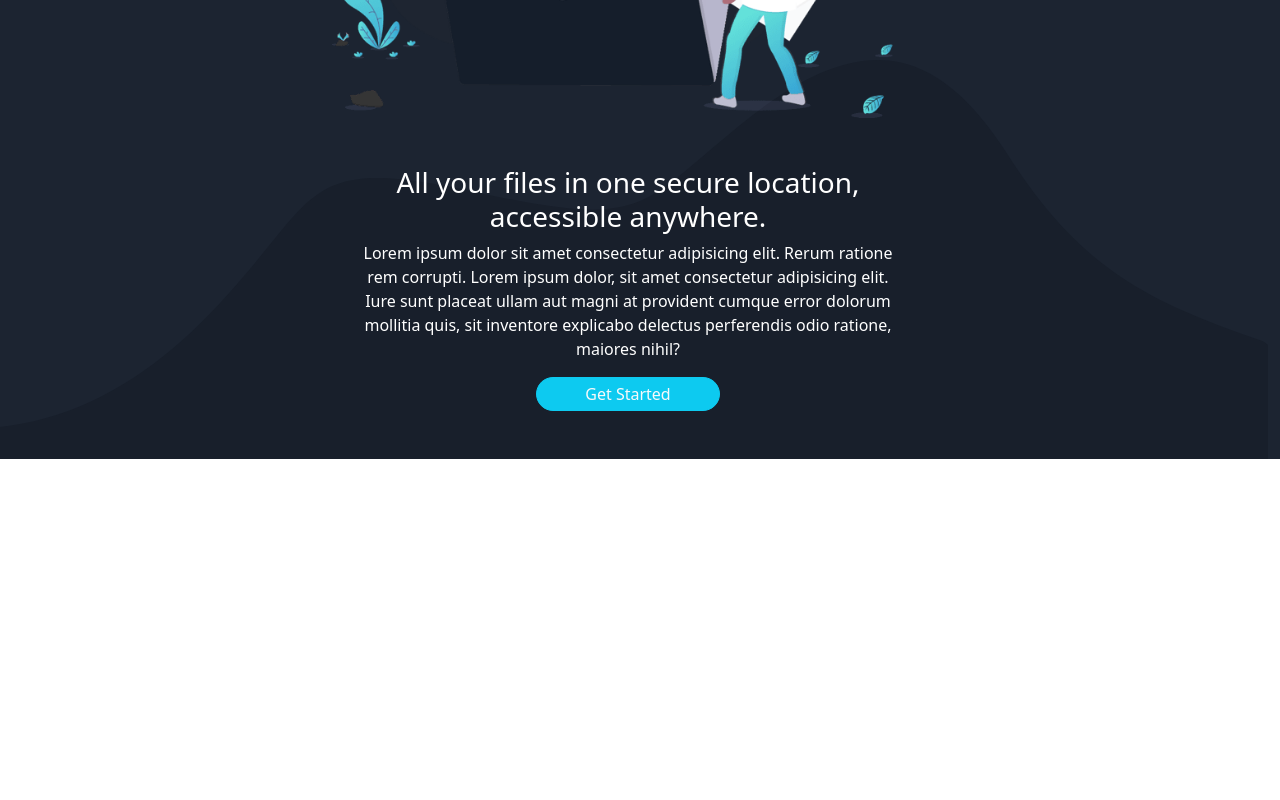
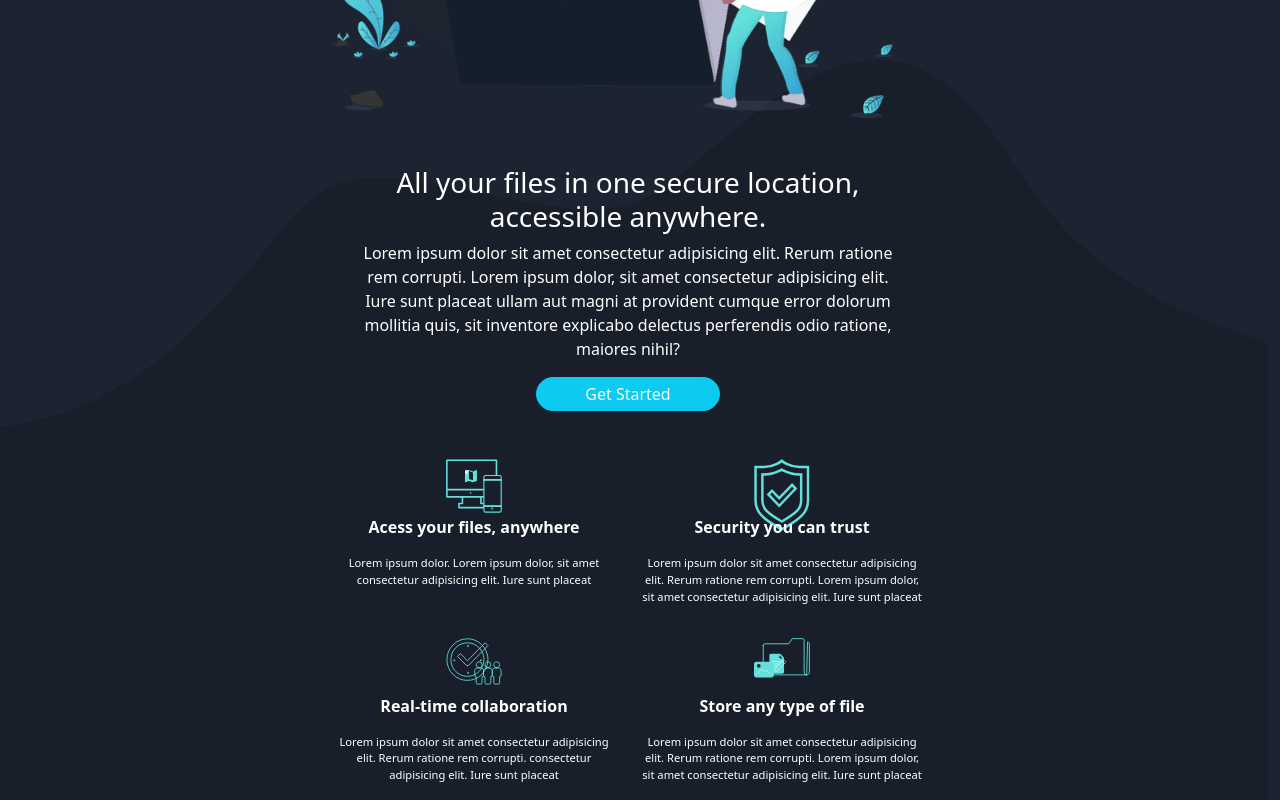
Before and after one commit to AmanySirajAl-Din/React_ITI_Labs, a React (Create React App) app: page / in a window 1280 px wide. Shown: the part 415-1215 px from the top of the page. Before the commit the page ends 874 px from the top, so only its background shows below. Built offline with nearby package versions, Linux system fonts and the light colour scheme.

Commit message:
Create, import & structure services-section

```diff
--- a/src/App.css
+++ b/src/App.css
@@ -16,3 +16,11 @@ a{
 img, svg{
   width: 100%;
 }
+
+.bg-darker{
+  background-color: hsl(218, 28%, 13%);
+}
+
+.smaller-txt{
+  font-size: 0.7rem;
+}
--- a/src/App.js
+++ b/src/App.js
@@ -2,12 +2,14 @@ import './App.css';
 
 import Navbar from "./Lab1-layout/navbar.js";
 import Header from "./Lab1-layout/header.js";
+import Services_Section from "./Lab1-layout/services-section.js";
 
 function App() {
   return (
     <div className="App container-fluid p-0">
       <Navbar />
       <Header />
+      <Services_Section />
     </div>
   );
 }
--- /dev/null
+++ b/src/Lab1-layout/services-section.css
@@ -0,0 +1,7 @@
+.icon-div{
+    height: 3.5rem;
+}
+
+.icon-img{
+    width: 20%!important;
+}
--- /dev/null
+++ b/src/Lab1-layout/services-section.js
@@ -0,0 +1,66 @@
+import { Component } from "react";
+
+import "./services-section.css";
+
+import img1 from "./assets/images/icon-access-anywhere.svg";
+import img2 from "./assets/images/icon-security.svg";
+import img3 from "./assets/images/icon-collaboration.svg";
+import img4 from "./assets/images/icon-any-file.svg";
+
+
+function Services_Section() {
+    return (
+        <section className="container-fluid row text-center bg-darker">
+            <div className="col-lg-3 col-md-2 col-1"></div>
+            <div className="col-lg-6 col-md-8 col-10">
+                <div className="row mb-3">
+                    <div className="col-6">
+                        <div className="icon-div">
+                            <img src={img1} className="icon-img" />
+                        </div>
+                        <p className="fs-6 fw-bold">Acess your files, anywhere</p>
+                        <p className="smaller-txt">
+                            Lorem ipsum dolor.
+                            Lorem ipsum dolor, sit amet consectetur adipisicing elit. Iure sunt placeat
+                        </p>
+                    </div>
+                    <div className="col-6">
+                        <div className="icon-div">
+                            <img src={img2} className="icon-img" />
+                        </div>
+                        <p className="fs-6 fw-bold">Security you can trust</p>
+                        <p className="smaller-txt">
+                            Lorem ipsum dolor sit amet consectetur adipisicing elit. Rerum ratione rem corrupti.
+                            Lorem ipsum dolor, sit amet consectetur adipisicing elit. Iure sunt placeat
+                        </p>
+                    </div>
+                </div>
+                <div className="row">
+                    <div className="col-6">
+                        <div className="icon-div">
+                            <img src={img3} className="icon-img" />
+                        </div>
+                        <p className="fs-6 fw-bold">Real-time collaboration</p>
+                        <p className="smaller-txt">
+                            Lorem ipsum dolor sit amet consectetur adipisicing elit. Rerum ratione rem corrupti.
+                            consectetur adipisicing elit. Iure sunt placeat
+                        </p>
+                    </div>
+                    <div className="col-6">
+                        <div className="icon-div">
+                            <img src={img4} className="icon-img" />
+                        </div>
+                        <p className="fs-6 fw-bold">Store any type of file</p>
+                        <p className="smaller-txt">
+                            Lorem ipsum dolor sit amet consectetur adipisicing elit. Rerum ratione rem corrupti.
+                            Lorem ipsum dolor, sit amet consectetur adipisicing elit. Iure sunt placeat
+                        </p>
+                    </div>
+                </div>
+            </div>
+            <div className="col-lg-3 col-md-2 col-1"></div>
+        </section>
+    );
+}
+
+export default Services_Section;
```
